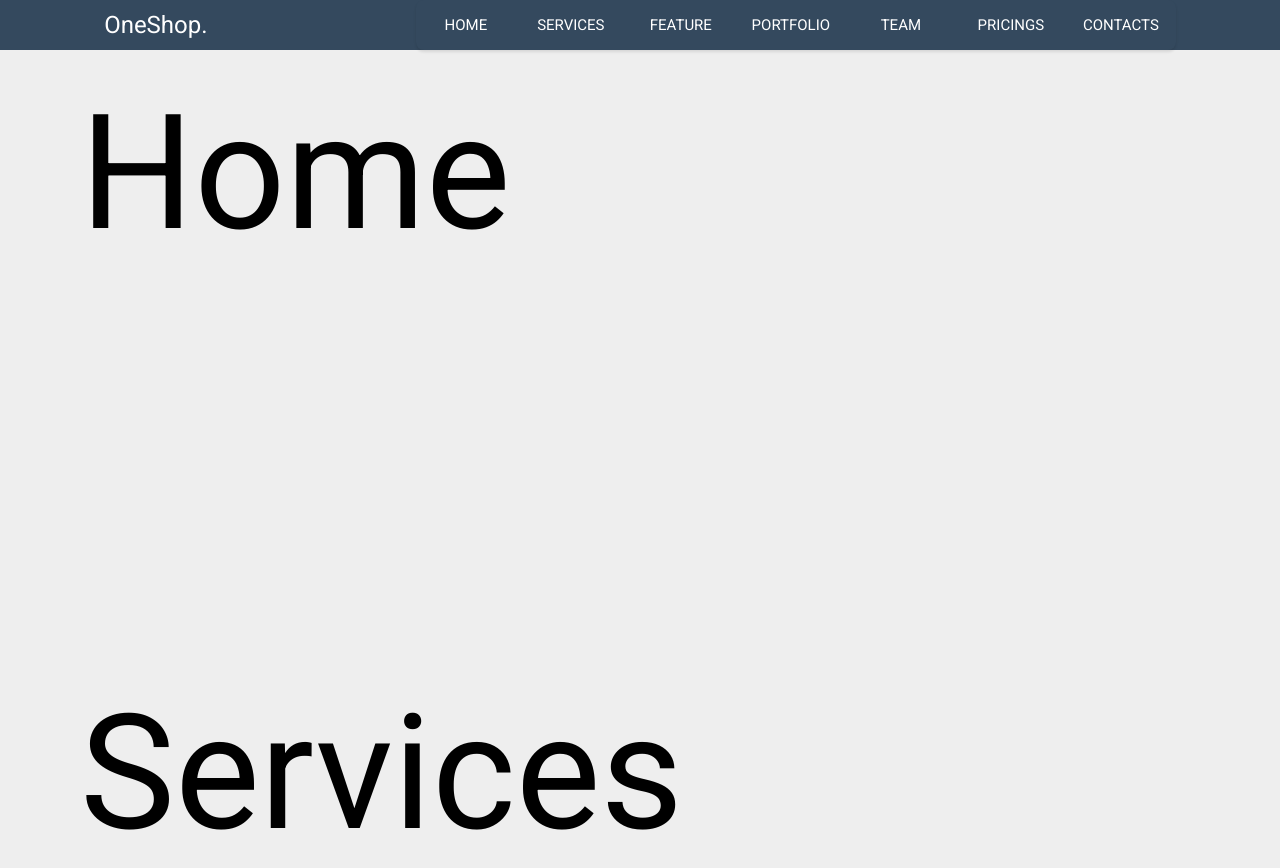
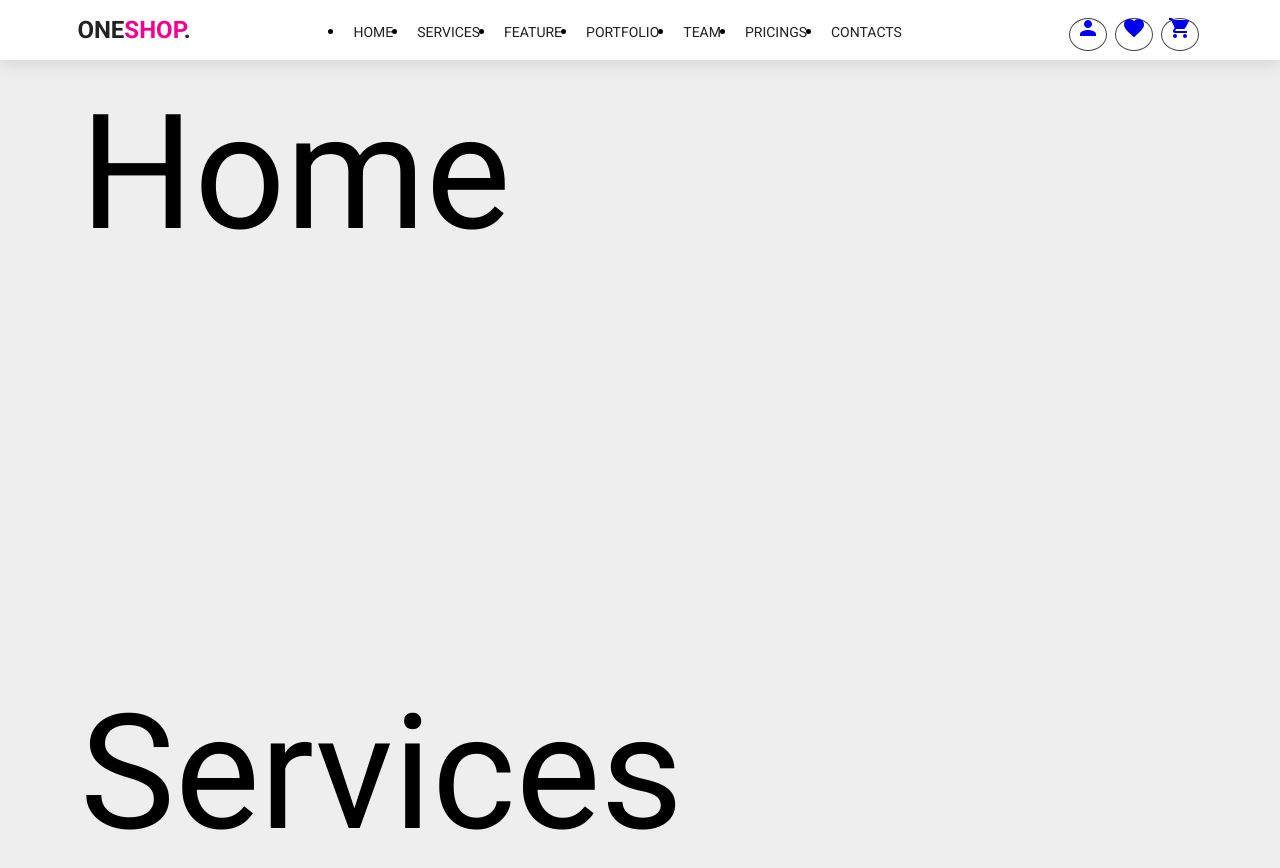
Before and after one commit to nahidnstu12/nextjs-playground, a Next.js app: page /navpage in a window 1280 px wide. Shown: the top 868 px of the page. Built offline with nearby package versions, Linux system fonts and the light colour scheme.

Commit message:
full navbar responsive

```diff
--- a/components/common/SingleComponent.js
+++ b/components/common/SingleComponent.js
@@ -1,10 +1,9 @@
 import Link from "next/link";
 import { Link as ScrollLink } from "react-scroll";
-import { useState } from "react";
 
-export const SingleIcon = ({ url, className, children, scrolling }) => {
+export const SingleIcon = ({ url, className, children }) => {
   return (
-    <Link href={url || "#"} to={scrolling}>
+    <Link href={url || "#"} passHref>
       <a className={className}>{children}</a>
     </Link>
   );
@@ -17,11 +16,7 @@ export const RenderNavLinks = ({
   handleActive,
   activeClass,
 }) => {
-  // const [active, seActive] = useState("");
-  // const handleActive = (e) => {
-  //   console.log(e.target.value);
-  //   setActive("active")
-  // };
+
   return (
     <ScrollLink
       key={label}
--- /dev/null
+++ b/components/nav/FullNavbar.js
@@ -0,0 +1,87 @@
+import styles from "../../styles/nav/full-nav.module.scss";
+import { navlinks } from "../../utils/data";
+import { RenderNavLinks } from "../common/SingleComponent";
+import {
+  Favorite,
+  ShoppingCart,
+  Person,
+  Menu,
+  Close,
+} from "@material-ui/icons";
+import { SingleIcon } from "../common/SingleComponent";
+import ClickAwayListener from "@material-ui/core/ClickAwayListener";
+import { useToggle } from "../../hooks/useToggle";
+import { useState } from "react";
+
+export default function FullNavbar() {
+  const [isOpen, setOpen] = useState(false);
+  const handleClickAway = () => {
+    setOpen(false);
+  };
+  const isShow = isOpen ? styles.show : "";
+  return (
+    <ClickAwayListener onClickAway={handleClickAway}>
+      <header id="home" className={`${styles.header} ${isShow}`}>
+        <nav className={`${styles.navigation} ${styles.fixNav} ${isShow}`}>
+          <div className={`${styles.navCenter} ${styles.container}`}>
+            <a href="#home" className={styles.logo}>
+              <h1>
+                ONE<span>SHOP</span>.
+              </h1>
+            </a>
+
+            <div className={`${styles.navMenu} ${isShow}`}>
+              <div className={styles.navTop}>
+                <div className={styles.logo}>
+                  <h1>
+                    ONE<span>SHOP</span>.
+                  </h1>
+                </div>
+
+                <div className={styles.close}>
+                  <SingleIcon>
+                    <Close onClick={() => setOpen(false)} />
+                  </SingleIcon>
+                </div>
+              </div>
+
+              <ul className={styles.navList}>
+                {navlinks.map((nav) => (
+                  <li className={styles.navItem} key={nav.label}>
+                    <RenderNavLinks
+                      label={nav.label}
+                      scrollTo={nav.path}
+                      className={styles.navLink}
+                    />
+                  </li>
+                ))}
+              </ul>
+            </div>
+            <RenderBottomIcon />
+            <div className={styles.hamburger}>
+              <SingleIcon>
+                <Menu onClick={() => setOpen(true)} />
+              </SingleIcon>
+            </div>
+          </div>
+        </nav>
+      </header>
+    </ClickAwayListener>
+  );
+}
+
+const RenderBottomIcon = () => {
+  return (
+    <div className={styles.navIcons}>
+      <SingleIcon url={"#"} className={styles.span}>
+        <Person style={{ fontSize: "1.5rem" }} className={styles.fas} />
+      </SingleIcon>
+      <SingleIcon url={"#"} className={styles.span}>
+        <Favorite style={{ fontSize: "1.5rem" }} className={styles.fas} />
+      </SingleIcon>
+      <SingleIcon url={"#"} className={styles.span}>
+        <ShoppingCart style={{ fontSize: "1.5rem" }} className={styles.fas} />
+      </SingleIcon>
+    </div>
+  );
+};
--- a/hooks/theme.js
+++ b/hooks/theme.js
@@ -5,13 +5,13 @@ import { red } from "@material-ui/core/colors";
 const theme = createMuiTheme({
   palette: {
     primary: {
-      main: "#556cd6",
+      main: "#59b210",
     },
     secondary: {
       main: "#19857b",
     },
     error: {
-      main: red.A400,
+      main: "#e53e3e",
     },
     background: {
       default: "#fff",
--- /dev/null
+++ b/hooks/useToggle.js
@@ -0,0 +1,11 @@
+import {useState,useCallback} from 'react'
+export const useToggle = (initialState = false) => {
+    // Initialize the state
+    const [isOpen, setOpen] = useState(initialState);
+
+    // Define and memorize toggler function in case we pass down the comopnent,
+    // This function change the boolean value to it's opposite value
+    const toggle = useCallback(() => setOpen(state => !state), []);
+
+    return [isOpen, toggle]
+}
--- a/package.json
+++ b/package.json
@@ -11,6 +11,7 @@
     "@material-ui/core": "^4.11.4",
     "@material-ui/icons": "^4.11.2",
     "@material-ui/lab": "^4.0.0-alpha.60",
+    "@material-ui/styles": "^4.11.4",
     "axios": "^0.21.1",
     "mobile-detect": "^1.4.5",
     "next": "latest",
--- a/pages/_app.js
+++ b/pages/_app.js
@@ -2,6 +2,8 @@ import "tailwindcss/tailwind.css";
 import "../styles/styles.scss";
 import { useEffect } from "react";
 import { StylesProvider } from "@material-ui/core/styles";
+import { ThemeProvider } from '@material-ui/styles';
+import theme from "../hooks/theme";
 
 function MyApp({ Component, pageProps }) {
   useEffect(() => {
@@ -13,7 +15,9 @@ function MyApp({ Component, pageProps }) {
   }, []);
   return (
     <StylesProvider injectFirst>
-      <Component {...pageProps} />
+      <ThemeProvider theme={theme}>
+        <Component {...pageProps} />
+      </ThemeProvider>
     </StylesProvider>
   );
 }
--- a/pages/_document.js
+++ b/pages/_document.js
@@ -1,15 +1,13 @@
 import React from "react";
 import Document, { Html, Head, Main, NextScript } from "next/document";
 import { ServerStyleSheets } from "@material-ui/core/styles";
-import theme from "../hooks/theme";
 
-export default class MyDocument extends Document {
-  render() {
+export default function MyDocument() {
+
   return (
     <Html lang="en">
       <Head>
-          {/* PWA primary color */}
-          <meta name="theme-color" content={theme.palette.primary.main} />
+        <meta name="author" content="Nahid Islam" />
         <link
           rel="stylesheet"
           href="https://fonts.googleapis.com/css?family=Roboto:300,400,500,700&display=swap"
@@ -22,7 +20,8 @@ export default class MyDocument extends Document {
     </Html>
   );
 }
-}
+
+MyDocument.renderDocument = Document.renderDocument;
 
 // `getInitialProps` belongs to `_document` (instead of `_app`),
 // it's compatible with server-side generation (SSG).
--- a/pages/navpage.js
+++ b/pages/navpage.js
@@ -1,16 +1,18 @@
 import ContainerSpace from "../components/dummy/ContainerSpace";
-import Navbar from "../components/nav/Navbar";
+import FullNavbar from "../components/nav/FullNavbar";
+// import Navbar from "../components/nav/Navbar";
 import { navlinks } from "../utils/data";
 
 export default function NavPage() {
   return (
-    <>
-      <Navbar />
+    <div>
+      {/* <Navbar /> */}
+      <FullNavbar />
       {navlinks.map((nav) => (
         <ContainerSpace url={nav.path} key={nav.path}>
           {nav.label}
         </ContainerSpace>
       ))}
-    </>
+    </div>
   );
 }
--- /dev/null
+++ b/styles/_breakpoint.scss
@@ -0,0 +1,63 @@
+// Custom Breakpoints
+$breakpoints: (
+  xs: 576px,
+  sm: 768px,
+  md: 960px,
+  xxl: 1440px,
+);
+
+// Media-Query Mixin
+@mixin media($from: false, $until: false, $and: false, $media-type: all) {
+  $min-width: 0;
+  $max-width: 0;
+  $query: "";
+
+  //FROM: this breakpoint (inclusive)
+  @if $from {
+    @if type-of($from) == number {
+      $min-width: $from;
+    } @else {
+      $min-width: map-get($breakpoints, $from);
+    }
+  }
+
+  //UNTIL: this breakpoint (exclusive)
+  @if $until {
+    @if type-of($until) == number {
+      $max-width: $until - 1px;
+    } @else {
+      $max-width: map-get($breakpoints, $until) - 1px;
+    }
+  }
+
+  @if $min-width != 0 {
+    $query: "#{$query} and (min-width: #{$min-width})";
+  }
+  @if $max-width != 0 {
+    $query: "#{$query} and (max-width: #{$max-width})";
+  }
+  @if $and {
+    $query: "#{$query} and (#{$and})";
+  }
+
+  @if ($media-type == "all" and $query != "") {
+    $media-type: "";
+    $query: str-slice(unquote($query), 6);
+  }
+
+  @media #{$media-type + $query} {
+    @content;
+  }
+}
+
+// @include media($from: "sm", $until: "md") {
+//   color: $pink;
+// }
+
+// @include media($until: "xs") {
+//   color: #ffd800;
+// }
+
+// @include media($from: "sm", $until: 900px, $and:"orientation: landscape"){
+//     width: 100%;
+// }
--- /dev/null
+++ b/styles/nav/full-nav.module.scss
@@ -0,0 +1,213 @@
+@import "../breakpoint";
+// variables
+$white: #fff;
+$black: #222;
+$pink: #f60091;
+$grey: #444;
+$grey2: #959595;
+$grey-alt: #d1e2e9;
+$yellow: #ffd800;
+$green: #59b210;
+// mixins
+
+// styles
+
+// full body black background low opacity
+// .header {
+//   &.show::before {
+//     @include media($until: "sm") {
+//       content: "";
+//       position: absolute;
+//       top: 0;
+//       left: 0;
+//       // width: 100%;
+//       height: 100vh;
+//       background-color: rgba(0, 0, 0, 0.6);
+//       z-index: 999;
+//     }
+//   }
+// }
+
+.container {
+  max-width: 114rem;
+  margin: 0 auto;
+}
+.navigation {
+  padding: 1rem 0;
+  &.show {
+    @include media($until: "sm") {
+      background-color: rgba(0, 0, 0, 0.6);
+    }
+  }
+}
+.navMenu {
+  @include media($until: "sm") {
+    position: fixed;
+    top: 0;
+    left: -100%;
+    width: 70%;
+    height: 100vh;
+    z-index: 9990;
+    background-color: $white;
+    transition: all 500ms linear;
+  }
+  &.show {
+    @include media($until: "sm") {
+      left: 0;
+    }
+  }
+}
+
+.navCenter {
+  display: flex;
+  align-items: center;
+  justify-content: space-around;
+}
+.navTop {
+  display: none;
+  @include media($until: "sm") {
+    display: flex;
+    justify-content: space-between;
+    align-items: center;
+    background-color: $pink;
+    padding: 1.6rem 2rem;
+  }
+}
+
+.logo {
+  color: $black;
+  h1 {
+    @include media($until: "sm") {
+      font-size: 1.15rem;
+      font-weight: 500;
+      color: $white;
+    }
+    span {
+      color: $pink;
+      @include media($until: "sm") {
+        color: $white;
+      }
+    }
+  }
+}
+
+.navList {
+  display: flex;
+  align-items: center;
+  @include media($until: "sm") {
+    flex-direction: column;
+    align-items: start;
+    padding: 1.25rem 0;
+  }
+}
+
+.fixNav {
+  position: fixed;
+  top: 0;
+  left: 0;
+  width: 100%;
+  z-index: 1200;
+  background-color: $white;
+  box-shadow: 0 5px 15px rgba(0, 0, 0, 0.1);
+}
+
+.navItem:not(:last-child) {
+  margin-right: 0.5rem;
+  @include media($until: "md") {
+    margin-right: 0.1rem;
+  }
+  @include media($until: "sm") {
+    margin-bottom: 1rem;
+  }
+}
+
+.navItem {
+  padding: 0 0.5rem;
+  @include media($until: "sm") {
+    width: 100%;
+    padding: 0;
+  }
+}
+.navLink {
+  position: relative;
+  display: inline-block;
+  padding: 0.5rem 0 0.2rem;
+  font-size: 0.875rem;
+  color: $black;
+  text-transform: uppercase;
+  transition: all 500ms ease-in-out;
+  cursor: pointer;
+  @include media($until: "sm") {
+    font-size: 1.15rem;
+    width: 100%;
+    padding: 0.5rem 1.25rem;
+  }
+
+  &::after {
+    position: absolute;
+    content: "";
+    width: 100%;
+    height: 2px;
+    top: 100%;
+    left: 0;
+    background: $pink;
+    transition: transform 0.5s;
+    transform: scaleX(0);
+    transform-origin: right;
+  }
+  &:hover::after {
+    transform: scaleX(1);
+    transform-origin: left;
+  }
+}
+.navIcons {
+  .span {
+    font-size: 1rem;
+    border-radius: 50%;
+    border: 1px solid $grey;
+    padding: 6px;
+    cursor: pointer;
+    margin: 4px;
+    transition: all 300ms ease-in-out;
+    &:hostcontext(:last-child) {
+      margin-right: 0.25rem;
+    }
+    &:hover {
+      background-color: $pink;
+      .fas {
+        color: $white;
+      }
+    }
+    @include media($until: "sm") {
+      display: none;
+      border: none;
+      font-size: 1rem;
+    }
+    &:last-child {
+      @include media($until: "sm") {
+        display: block;
+      }
+    }
+  }
+  .fas {
+    transition: all 300ms ease-in-out;
+  }
+  @include media($until: "md") {
+    font-size: 0.75rem;
+  }
+}
+.hamburger {
+  display: none;
+  @include media($until: "sm") {
+    display: block;
+    font-size: 2.5rem;
+    cursor: pointer;
+  }
+}
+.close {
+  @include media($until: "sm") {
+    font-size: 1.25rem;
+    color: $white;
+    cursor: pointer;
+  }
+}
```
Also changed, not shown: pages/dashboard.js (+18 -9 lines), 1 other file (tests, documents, lock files or other folders). Lines whose indentation alone changed are shown as unchanged.
